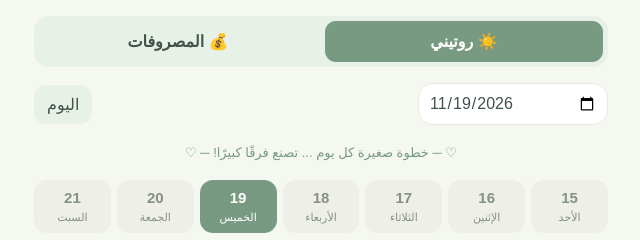
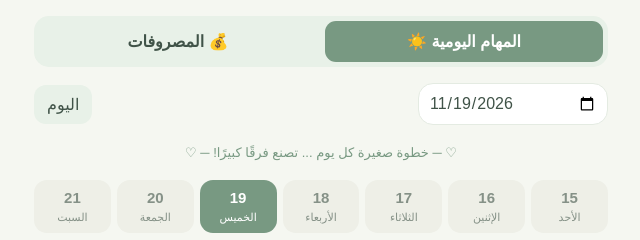
Before and after one commit to abeerkoraiem0-lang/my-salah-tracker, a plain HTML site: page index.html in a window 1280 px wide. Shown: the top 240 px of the page, 319-959 px from the left. Drawn offline with Linux system fonts and the light colour scheme.

Commit message:
Update index.html

```diff
--- a/index.html
+++ b/index.html
@@ -229,7 +229,7 @@ button {cursor:pointer}
 <main class="app">
 
   <nav class="app-tabs" aria-label="أقسام التطبيق">
-    <button type="button" class="app-tab active" id="routineTab">☀️ روتيني</button>
+    <button type="button" class="app-tab active" id="routineTab">المهام اليومية ☀️ </button>
     <button type="button" class="app-tab" id="expensesTab">💰 المصروفات</button>
   </nav>
   <div class="app-page" id="routinePage">
```
